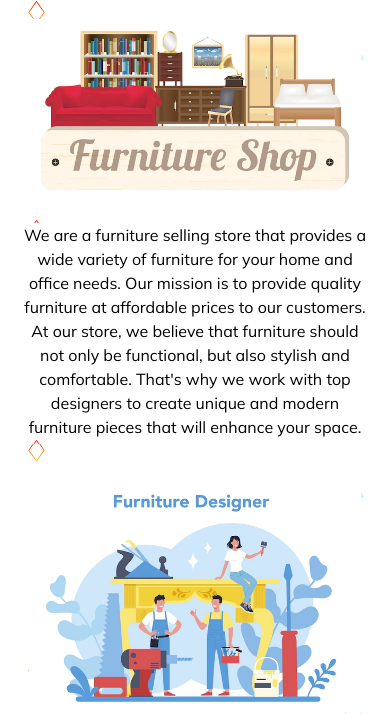
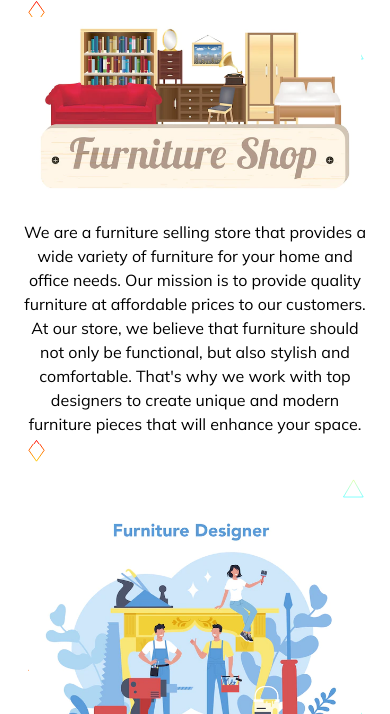
Before and after one commit to MOGIRE11/Thee-Furniture-Emporium, a website: page about.html in a window 390 px wide. Shown: the part 83-797 px from the top of the page. Drawn offline with nearby package versions, Linux system fonts and the light colour scheme.

Commit message:
footer readjustments

```diff
--- a/about.css
+++ b/about.css
@@ -183,8 +183,8 @@ body
 
 .left_foot section
 {
-    height: 9vh;
-    width: 90%;
+    height: auto;
+    width: 100%;
     border: 1px solid grey;
     display: flex;
    align-items: center;
@@ -297,10 +297,11 @@ body
   }
   .about-us section
   {
-    height: 55vh;
+    height: auto;
     width: 100%;
     flex-direction: column;
-    margin-bottom: 3%;
+    margin-bottom: 50px;
+    margin-top: 20px;
     background-color: transparent;
   }
   .about-us section p
@@ -313,6 +314,7 @@ body
   .about-us section img
   {
     width: 85%;
+    margin-bottom: 20px;
   }
 
   .final
```
